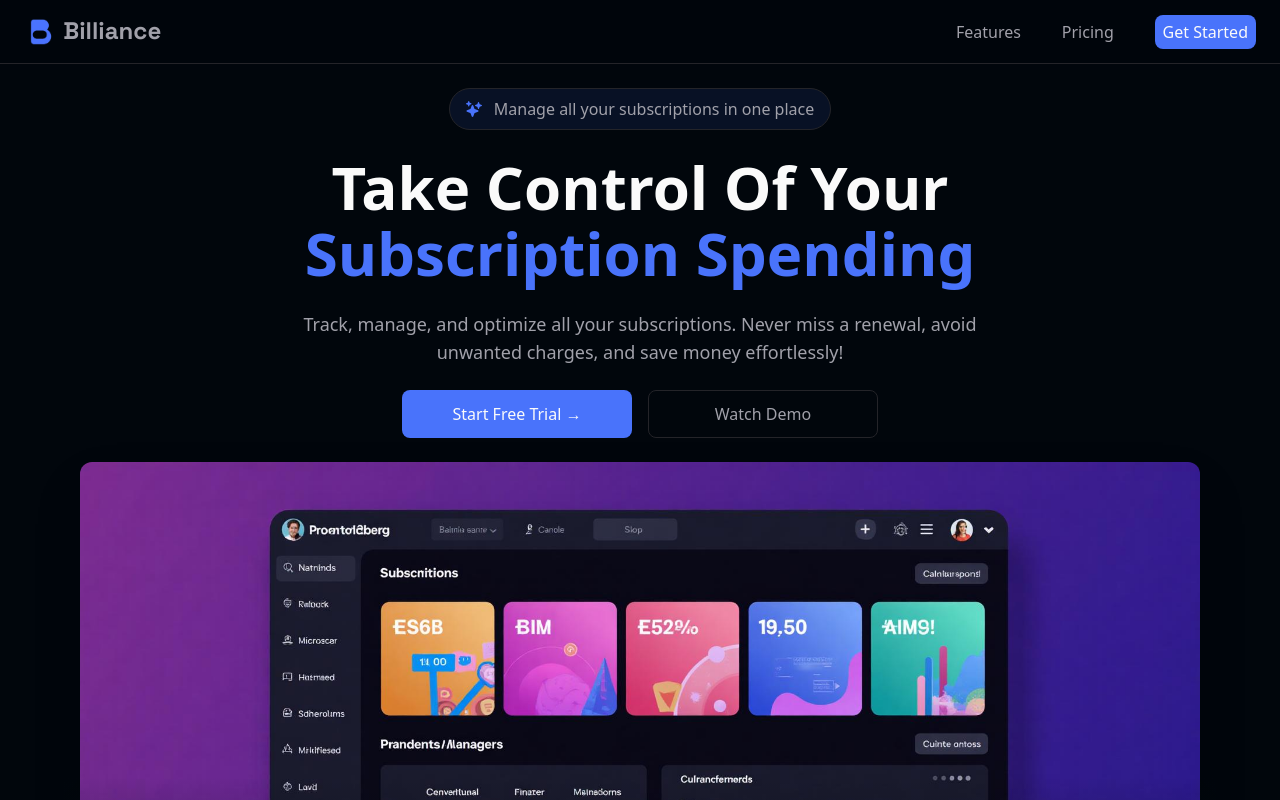
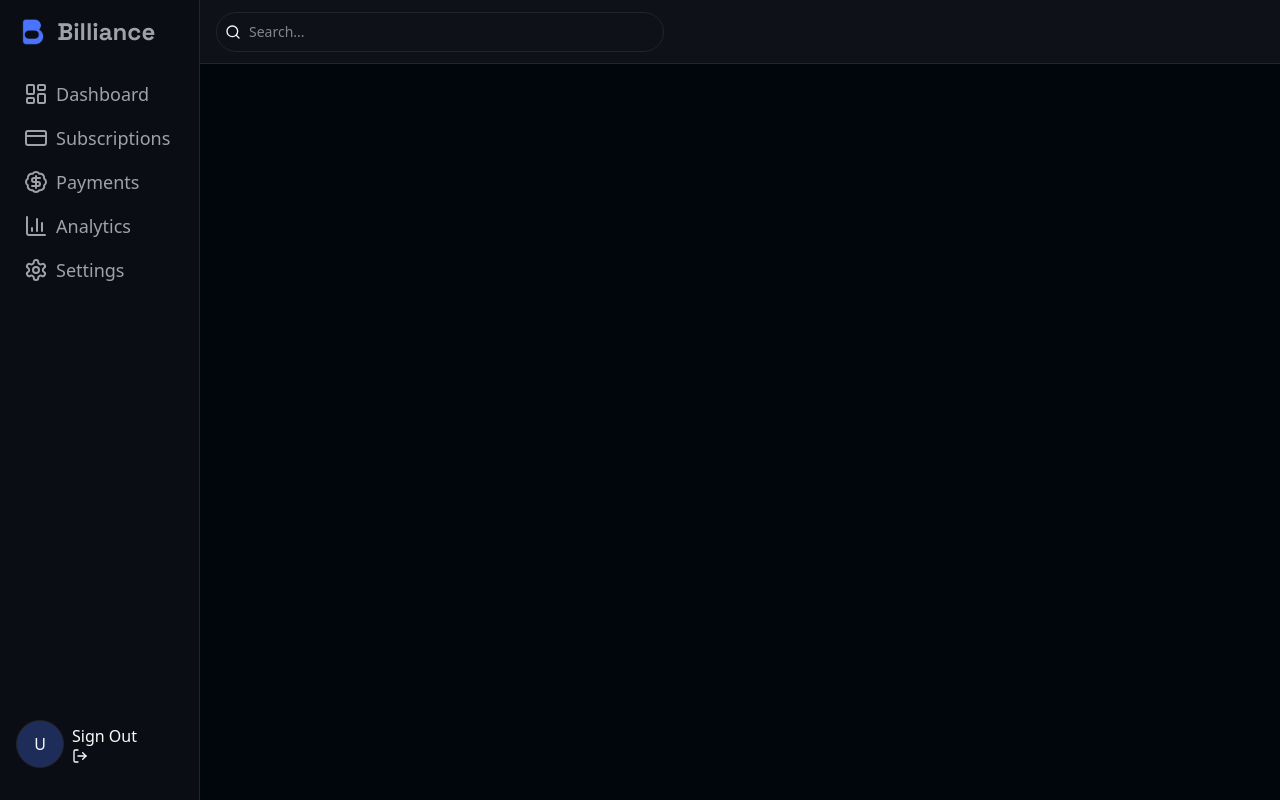
Before and after one commit to Suudi-sudo/saas-subscription-management, a React (Vite) app in the folder frontend/: page /#/settings in a window 1280 px wide. Before the commit this address led to /#/. Shown: the top 800 px of the page. Built offline with nearby package versions, Linux system fonts and the light colour scheme; sample sign-in values are in the browser's storage.

Commit message:
Fix SPA routing with catch-all route

```diff
--- a/frontend/src/App.jsx
+++ b/frontend/src/App.jsx
@@ -1,4 +1,4 @@
-import { BrowserRouter as Router, Routes, Route } from "react-router-dom";
+import { HashRouter as Router, Routes, Route } from "react-router-dom";
 import "./App.css";
 import Home from "./pages/Home";
 import Dash from "./pages/Dashboard";
@@ -18,48 +18,11 @@ function App() {
           <Route path="/" element={<Home />} />
           <Route path="/login" element={<LogIn />} />
           <Route path="/register" element={<Register />} />
-          <Route
-            path="/dashboard"
-            element={
-              <ProtectRoute>
-                <Dash />
-              </ProtectRoute>
-            }
-          />
-          <Route
-            path="/analytics"
-            element={
-              <ProtectRoute>
-                <Analytics />
-              </ProtectRoute>
-            }
-          />
-          <Route
-            path="/payments"
-            element={
-              <ProtectRoute>
-                <Payments />
-              </ProtectRoute>
-            }
-          />
-          <Route
-            path="/subscriptions"
-            element={
-              <ProtectRoute>
-                <Subscriptions />
-              </ProtectRoute>
-            }
-          />
-          <Route
-            path="/settings"
-            element={
-              <ProtectRoute>
-                <Settings />
-              </ProtectRoute>
-            }
-          />
-          {/* ADD THIS CATCH-ALL ROUTE - THIS FIXES THE 404 ISSUE */}
-          <Route path="*" element={<Home />} />
+          <Route path="/dashboard" element={<ProtectRoute><Dash /></ProtectRoute>} />
+          <Route path="/analytics" element={<ProtectRoute><Analytics /></ProtectRoute>} />
+          <Route path="/payments" element={<ProtectRoute><Payments /></ProtectRoute>} />
+          <Route path="/subscriptions" element={<ProtectRoute><Subscriptions /></ProtectRoute>} />
+          <Route path="/settings" element={<ProtectRoute><Settings /></ProtectRoute>} />
         </Routes>
       </Router>
     </>
--- a/frontend/src/components/navbar.jsx
+++ b/frontend/src/components/navbar.jsx
@@ -10,23 +10,25 @@ import {
   LuSettings,
   LuX,
 } from "react-icons/lu";
-import { useNavigate } from "react-router-dom";
+import { useNavigate, Link } from "react-router-dom";
+
 const userName = "User";
+
 function LandingNav({ className, drawerOpen, setDrawerOpen }) {
   return (
     <div
       className={`w-full h-16 fixed top-0 left-0 bg-background/60 backdrop-blur-lg z-100 border-border border-b flex justify-between px-6 items-center ${className}`}
     >
-      <a href="#Hero" className="flex items-center gap-1.5">
+      <Link to="/" className="flex items-center gap-1.5">
         <img src="/logo.png" className="h-8" />
         <h1 className="font-grotesk text-2xl">Billiance</h1>
-      </a>
+      </Link>
       <div className="hidden sm:flex items-center max-w-[300px] min-w-[270px] w-[36%] justify-between">
         <a href="#Features">Features</a>
         <a href="#Pricing">Pricing</a>
-        <a href="/login" className="primary-link">
+        <Link to="/login" className="primary-link">
           Get Started
-        </a>
+        </Link>
       </div>
       <button
         className="text-white px-3 py-1 sm:hidden"
@@ -37,6 +39,7 @@ function LandingNav({ className, drawerOpen, setDrawerOpen }) {
     </div>
   );
 }
+
 function MobileNav({ className, drawerOpen, setDrawerOpen }) {
   return (
     <div
@@ -51,12 +54,13 @@ function MobileNav({ className, drawerOpen, setDrawerOpen }) {
       <a href="#Pricing" className="text-left w-full text-lg">
         Pricing
       </a>
-      <a href="/login" className="text-left w-full text-lg primary-link">
+      <Link to="/login" className="text-left w-full text-lg primary-link">
         Get Started
-      </a>
+      </Link>
     </div>
   );
 }
+
 export function NavContainer() {
   const [drawerOpen, setDrawerOpen] = useState(false);
   return (
@@ -75,31 +79,31 @@ function SideNav({ isMobileMenuOpen, setMobileMenuOpen }) {
       <aside
         className={`hidden md:flex fixed left-0 w-50 h-screen bg-border/30 border-r border-border p-4 flex-col gap-6`}
       >
-        <a className="flex items-center gap-2" href="/">
+        <Link className="flex items-center gap-2" to="/">
           <img src="/logo.png" className="h-8" />
           <h1 className="font-grotesk text-2xl">Billiance</h1>
-        </a>
+        </Link>
         <nav className="w-full flex flex-col items-center gap-4 p-2">
-          <a className={`flex items-center gap-2 w-full`} href="/dashboard">
+          <Link className={`flex items-center gap-2 w-full`} to="/dashboard">
             <LuLayoutDashboard className="text-2xl" />
             <div className={`text-lg`}>Dashboard</div>
-          </a>
-          <a className={`flex items-center gap-2 w-full`} href="/subscriptions">
+          </Link>
+          <Link className={`flex items-center gap-2 w-full`} to="/subscriptions">
             <LuCreditCard className="text-2xl" />
             <div className={`text-lg`}>Subscriptions</div>
-          </a>
-          <a className={`flex items-center gap-2 w-full`} href="/payments">
+          </Link>
+          <Link className={`flex items-center gap-2 w-full`} to="/payments">
             <LuBadgeDollarSign className="text-2xl" />
             <div className={`text-lg`}>Payments</div>
-          </a>
-          <a className={`flex items-center  gap-2 w-full`} href="/analytics">
+          </Link>
+          <Link className={`flex items-center  gap-2 w-full`} to="/analytics">
             <LuChartColumn className="text-2xl" />
             <div className={`text-lg`}>Analytics</div>
-          </a>
-          <a className={`flex items-center gap-2 w-full`} href="/settings">
+          </Link>
+          <Link className={`flex items-center gap-2 w-full`} to="/settings">
             <LuSettings className="text-2xl" />
             <div className={`text-lg`}>Settings</div>
-          </a>
+          </Link>
         </nav>
         <div className="flex items-center gap-2 absolute bottom-8">
           <div className="aspect-square h-12 rounded-full border border-border bg-primary/30 flex items-center justify-center">
@@ -126,10 +130,10 @@ function SideNav({ isMobileMenuOpen, setMobileMenuOpen }) {
         }`}
       >
         <div className="flex items-center justify-between">
-          <a className="flex items-center gap-2" href="/">
+          <Link className="flex items-center gap-2" to="/">
             <img src="/logo.png" className="h-8" />
             <h1 className="font-grotesk text-2xl">Billiance</h1>
-          </a>
+          </Link>
           <button
             onClick={() => setMobileMenuOpen(false)}
             className="p-1 md:hidden"
@@ -138,46 +142,46 @@ function SideNav({ isMobileMenuOpen, setMobileMenuOpen }) {
           </button>
         </div>
         <nav className="w-full flex flex-col items-center gap-4 p-2">
-          <a
+          <Link
             className={`flex items-center gap-2 w-full`}
-            href="/dashboard"
+            to="/dashboard"
             onClick={() => setMobileMenuOpen(false)}
           >
             <LuLayoutDashboard className="text-2xl" />
             <div className={`text-lg`}>Dashboard</div>
-          </a>
-          <a
+          </Link>
+          <Link
             className={`flex items-center gap-2 w-full`}
-            href="/subscriptions"
+            to="/subscriptions"
             onClick={() => setMobileMenuOpen(false)}
           >
             <LuCreditCard className="text-2xl" />
             <div className={`text-lg`}>Subscriptions</div>
-          </a>
-          <a
+          </Link>
+          <Link
             className={`flex items-center gap-2 w-full`}
-            href="/payments"
+            to="/payments"
             onClick={() => setMobileMenuOpen(false)}
           >
             <LuBadgeDollarSign className="text-2xl" />
             <div className={`text-lg`}>Payments</div>
-          </a>
-          <a
+          </Link>
+          <Link
             className={`flex items-center  gap-2 w-full`}
-            href="/analytics"
+            to="/analytics"
             onClick={() => setMobileMenuOpen(false)}
           >
             <LuChartColumn className="text-2xl" />
             <div className={`text-lg`}>Analytics</div>
-          </a>
-          <a
+          </Link>
+          <Link
             className={`flex items-center gap-2 w-full`}
-            href="/settings"
+            to="/settings"
             onClick={() => setMobileMenuOpen(false)}
           >
             <LuSettings className="text-2xl" />
             <div className={`text-lg`}>Settings</div>
-          </a>
+          </Link>
         </nav>
         <div className="flex items-center gap-2 absolute bottom-8">
           <div className="aspect-square h-12 rounded-full border border-border bg-primary/30 flex items-center justify-center">
```
